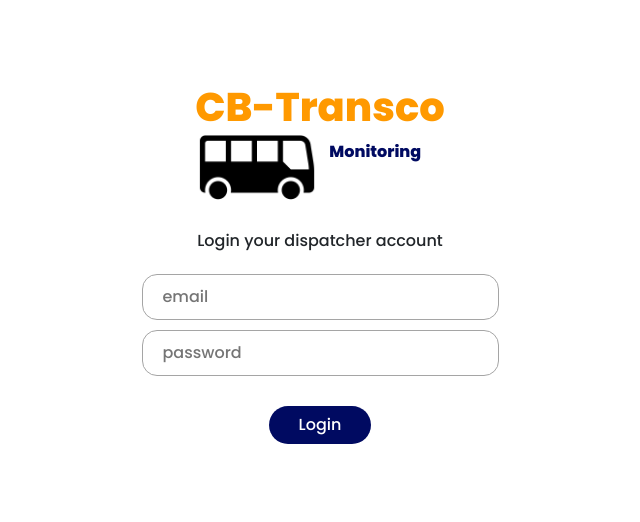
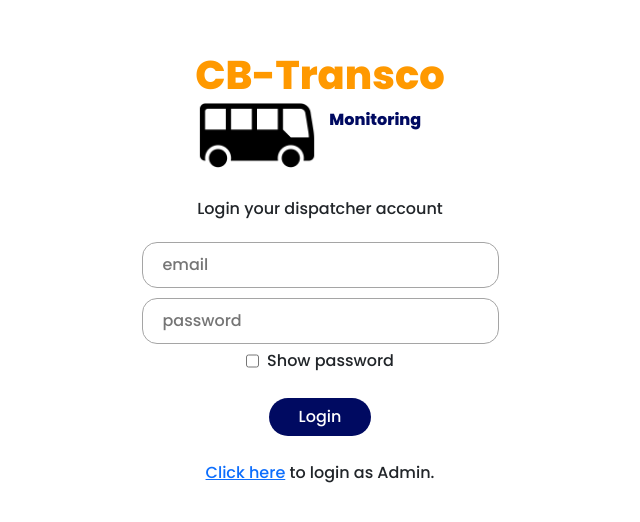
Before and after one commit to iyyseee/front-end-monitoring-system-app, a React (Create React App) app: page /login in a window 1280 px wide. Shown: the part 142-664 px from the top of the page, without its empty margins (320-960 px from the left). Built offline with nearby package versions, Linux system fonts and the light colour scheme.

Commit message:
update login page

```diff
--- a/src/Routes/Home.js
+++ b/src/Routes/Home.js
@@ -6,7 +6,7 @@ function Home() {
     <Dashboard>
         <button className='col-xl-4 btn bg-gui p-3 border-rounded'>
           <div className='container'>
-            <h5 className='text-start'>Checking</h5>
+            <h5 className='text-start'>● Checking</h5>
             <div className='d-flex flex-row align-items-center'>
               <img className='icon-primary' src='/imgs/bus.png' alt=''/>
               <p><span className='fc-primary-logo'>CB-Transco</span> Hino Passenger Checking and Fare Collecting.</p>
@@ -16,7 +16,7 @@ function Home() {
 
         <button className='col-xl-4 btn bg-gui p-3 border-rounded'>
           <div className='container'>
-            <h5 className='text-start'>Transaction</h5>
+            <h5 className='text-start'>● Transaction</h5>
             <div className='d-flex flex-row align-items-center'>
               <img className='icon-primary' src='/imgs/receipt.png' alt=''/>
               <p><span className='fc-primary-logo'>CB-Transco</span> Hino Transaction Records.</p>
--- a/src/Routes/Login.js
+++ b/src/Routes/Login.js
@@ -1,6 +1,32 @@
 import React from 'react'
+import { useState , useEffect } from 'react'
+import { Link } from 'react-router-dom';
 
 function Login() {
+
+    const [isEmail, setisEmail] = useState(false);
+
+    const [isPassword, setisPassword] = useState(false);
+
+    const [showPass, setshowPass] = useState(false);
+
+    const [inputs, setinputs] = useState({
+        email : '',
+        password : '',
+    });
+
+
+    const handdlesubmit = ()=>{
+        if(inputs.email.length == 0) return setisEmail(true);
+        if(inputs.password.length == 0) return setisPassword(true)
+    }
+
+    useEffect(() => {
+        setisEmail(false)
+        setisPassword(false)
+    }, [inputs]);
+
+
   return (
     <div>
       <div className='d-flex flex-column align-items-center justify-content-center  vh-100'>
@@ -12,9 +38,14 @@ function Login() {
               </div>
           </div>
           <p>Login your dispatcher account</p>
-          <input className='input-primary' type='email' placeholder='email' />
-          <input className='input-primary' type='password' placeholder='password' />
-          <button className='btn-primary'>Login</button>
+          <input className={isEmail ? 'input-primary error' : 'input-primary'} type='email' placeholder='email' value={inputs.email} onChange={e=>setinputs({...inputs , email : e.target.value})} />
+          <input className={isPassword ? 'input-primary error' : 'input-primary'} type={showPass ? 'text' : 'password'} placeholder='password' value={inputs.password} onChange={e=>setinputs({...inputs , password : e.target.value})} />
+          <div className='d-flex flex-row gap-2'>
+            <input onClick={() => showPass ? setshowPass(false) : setshowPass(true)} type='checkbox' id='showpass' />
+            <label htmlFor='showpass'>Show password</label>
+          </div>
+          <button onClick={handdlesubmit} className='btn-primary'>Login</button>
+          <p><Link to={'/admin/login'}>Click here</Link> to login as Admin.</p>
       </div>
     </div>
   )
--- a/src/styles/main.css
+++ b/src/styles/main.css
@@ -52,6 +52,8 @@
     border-radius: 20px !important;
 }
 
+
+
 /* Login */
 
 .lh-sm{
@@ -73,6 +75,12 @@
     border-radius: 15px;
 }
 
+.input-primary.error{
+    border: 1px rgb(204, 92, 92) solid;
+    transition: 0.5s;
+}
+
+
 .btn-primary{
     outline: none;
     border: none;
@@ -84,6 +92,11 @@
     border-radius: 20px;
 }
 
+.btn-primary:hover{
+    background-color: var(--btn-bg-hover);
+    transition: 280ms ease-in-out;
+}
+
 .icon-primary{
     width: 124px;
     height: 124px;
```
